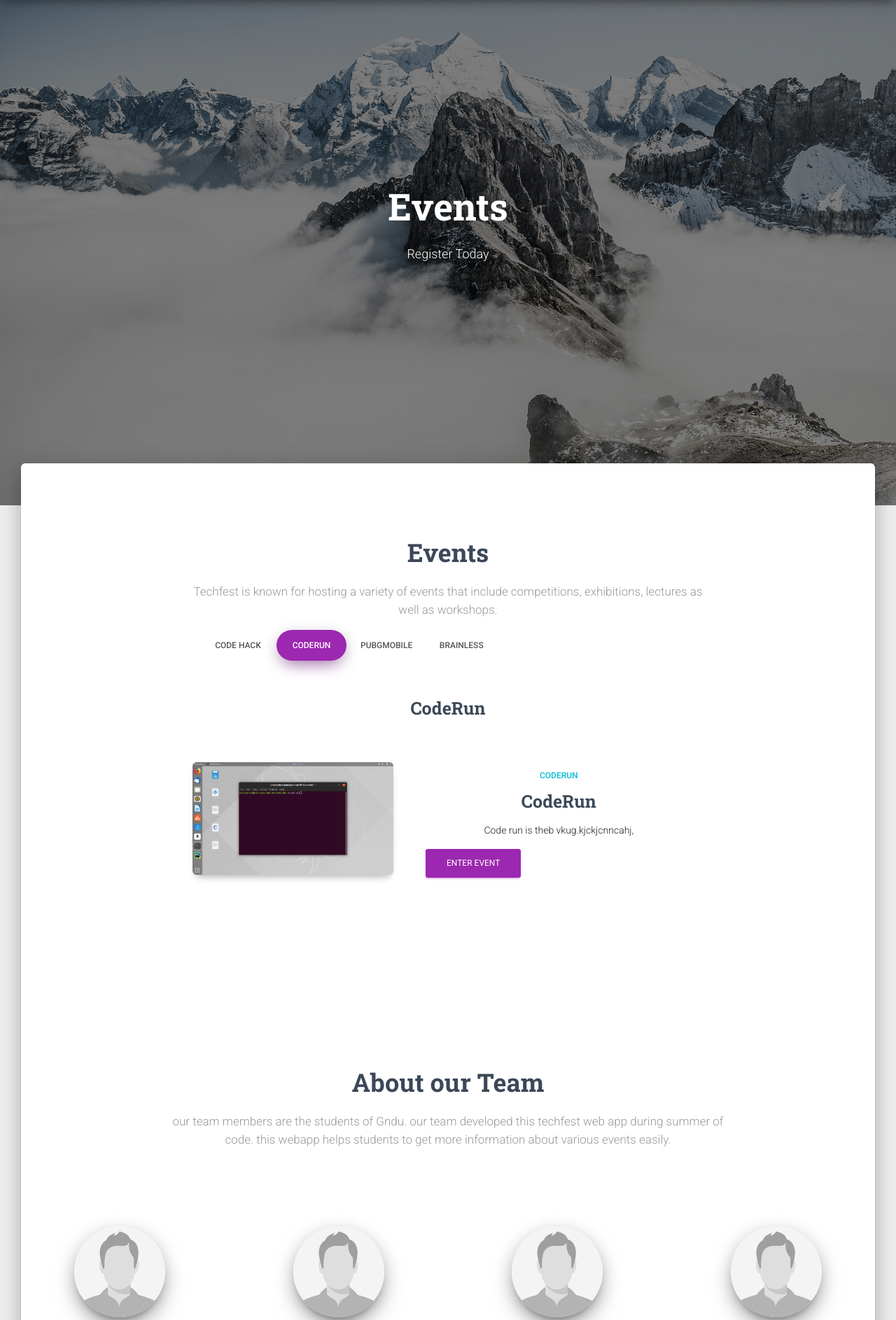
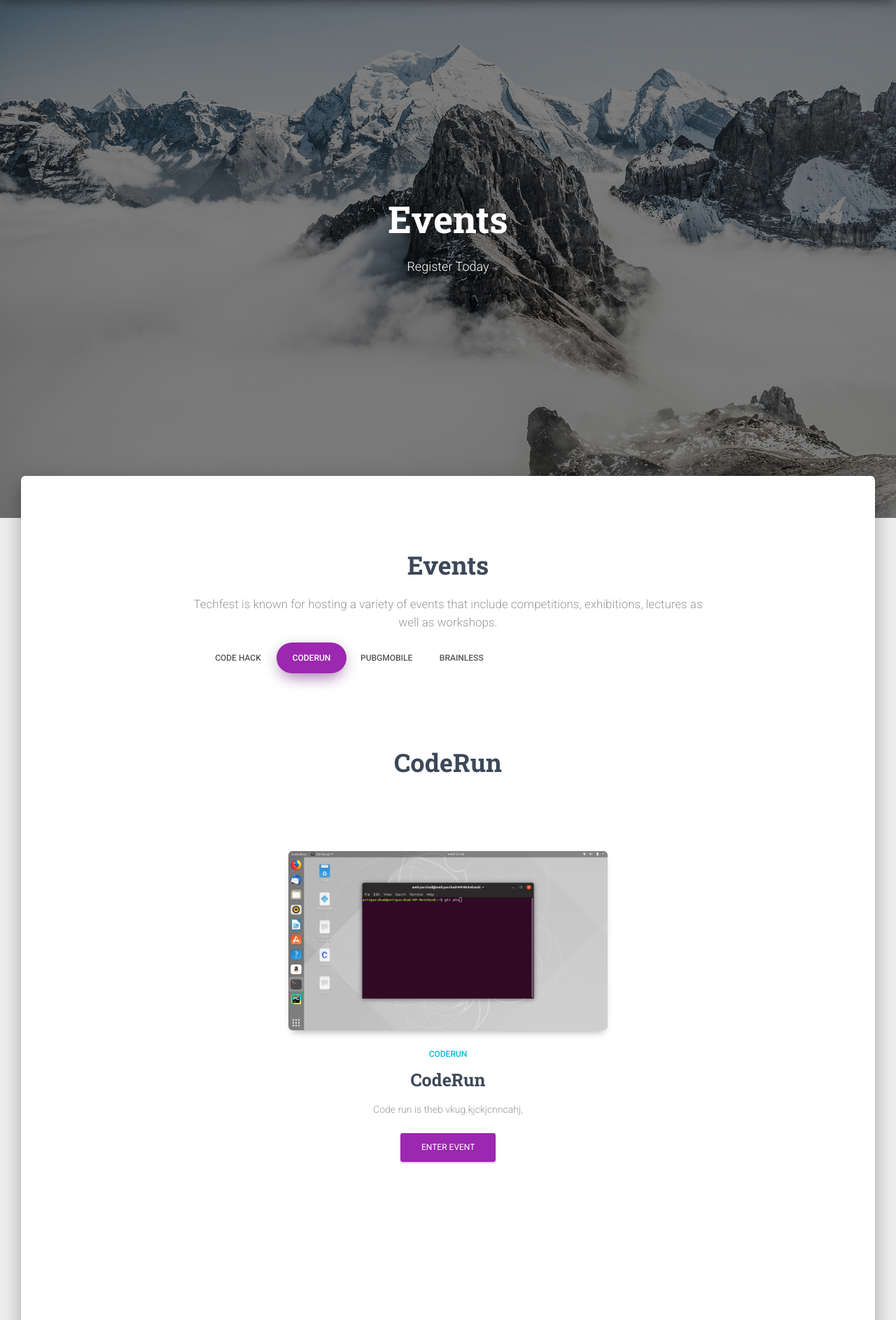
Before and after one commit to mandeepmourya007/gndu-fest, a Django app: page /events/ in a window 1280 px wide, after a click that opens the changed part. Shown: the part 78-1964 px from the top of the page at 70% size. Run offline with Django 3.2, Linux system fonts and the light colour scheme; a user stored in the database is signed in; data comes from the database, SQL or seed files in the repository; some libraries are stand-ins or nearby versions.

Commit message:
minor tweaks

```diff
--- a/events/templates/events/event.html
+++ b/events/templates/events/event.html
@@ -2,6 +2,8 @@
 {% load static %}
 
 {% block content %}
+<form accept-charset="UTF-8" role="form" method="post">
+                {% csrf_token %}
 <div class="modal fade" id="loginModal" tabindex="-1" role="dialog">
     <div class="modal-dialog modal-login" role="document">
         <div class="modal-content">
@@ -12,7 +14,7 @@
                         <h4 class="card-title">Log in</h4>
                         <div class="social-line">
                           <a href="#pablo" class="btn btn-just-icon btn-link">
-                            <i class="fa fa-facebook-square"></i>
+                            <i class="fa fa-facebook"></i>
                           </a>
                           <a href="#pablo" class="btn btn-just-icon btn-link">
                             <i class="fa fa-twitter"></i>
@@ -35,11 +37,11 @@
                                       <i class="material-icons">face</i>
                                     </span>
                                   </div>
-                                  <input type="text" class="form-control" placeholder="First Name...">
+                                  <input type="text" name="username" class="form-control" placeholder="Email...">
                                 </div>
                             </div>
 
-                            <div class="form-group">
+                            <!-- <div class="form-group">
                                 <div class="input-group">
                                   <div class="input-group-prepend">
                                     <span class="input-group-text">
@@ -48,7 +50,7 @@
                                   </div>
                                     <input type="text" class="form-control" placeholder="Email...">
                                 </div>
-                            </div>
+                            </div> -->
 
                             <div class="form-group">
                                 <div class="input-group">
@@ -57,19 +59,21 @@
                                         <i class="material-icons">lock_outline</i>
                                     </span>
                                   </div>
-                                  <input type="password" placeholder="Password..." class="form-control" />
+                                  <input type="password" name="password" placeholder="Password..." class="form-control" />
                                 </div>
                             </div>
                         </div>
                     </form>
                 </div>
                 <div class="modal-footer justify-content-center">
-                    <a href="#pablo" class="btn btn-primary btn-link btn-wd btn-lg">Get Started</a>
+
+                        <input class="btn btn-lg btn-primary btn-block" type="submit" value="Login">
                 </div>
             </div>
         </div>
     </div>
 </div>
+    </form>
 <!-- small modal -->
 
 <div class="modal fade" id="smallAlertModal" tabindex="-1" role="dialog">
@@ -256,7 +260,7 @@
                                 <div class="col-md-5">
                                     <div class="card-header card-header-image">
 
-                                            <img class="img" src="{% static "events/images/c++.png" %}">
+                                            <img class="img img-raised" src="{% static "events/images/c++.png" %}">
                                         </a>
                                     </div>
                                 </div>
@@ -280,37 +284,37 @@
                       </div>
 
                          {%  for e in events %}
+
                 <div class="tab-pane" id="{{ e.name }}">
-                  <h3 class="title">{{ e.name }}</h3>
-                  <!-- {{ e.detail }}
- -->
+                  <div class="blogs-4" id="blogs-4">
+        <div class="container">
+          <div class="row">
+            <div class="col-md-8 ml-auto mr-auto">
+              <h2 class="title">{{ e.name }}</h2>
+              <br>
               <div class="card card-plain card-blog">
-                <div class="row">
-                    <div class="col-md-5">
                 <div class="card-header card-header-image">
-
-                                <img class="img" src="../{{ e.image }}">
+                  <a href="#pablo">
+                    <img class="img img-raised" src="../{{ e.image }}">
                   </a>
                 </div>
-                    </div>
-                    <div class="col-md-7">
+                <div class="card-body">
                   <h6 class="card-category text-info">{{ e.name }}</h6>
                   <h3 class="card-title">
                     <a href="#pablo">{{ e.name }}</a>
                   </h3>
-                        <p class="card-description">
+                  <h5 class="card-description">
                    {{ e.detail|linebreaks }}
-                        </p>
-                        <div class="col-lg-4 col-md-6">
-
-
+                  </h5>
                   <a href= "{% url 'events:enterevent' e.name  %}" class="btn btn-primary">Enter Event</a>
-
                 </div>
               </div>
                   </div>
                 </div>
               </div>
+            </div>
+          </div>
+
           {%   endfor %}
 
 
```
Also changed, not shown: templates/about.html (+4 -4 lines). Lines whose indentation alone changed are shown as unchanged.
